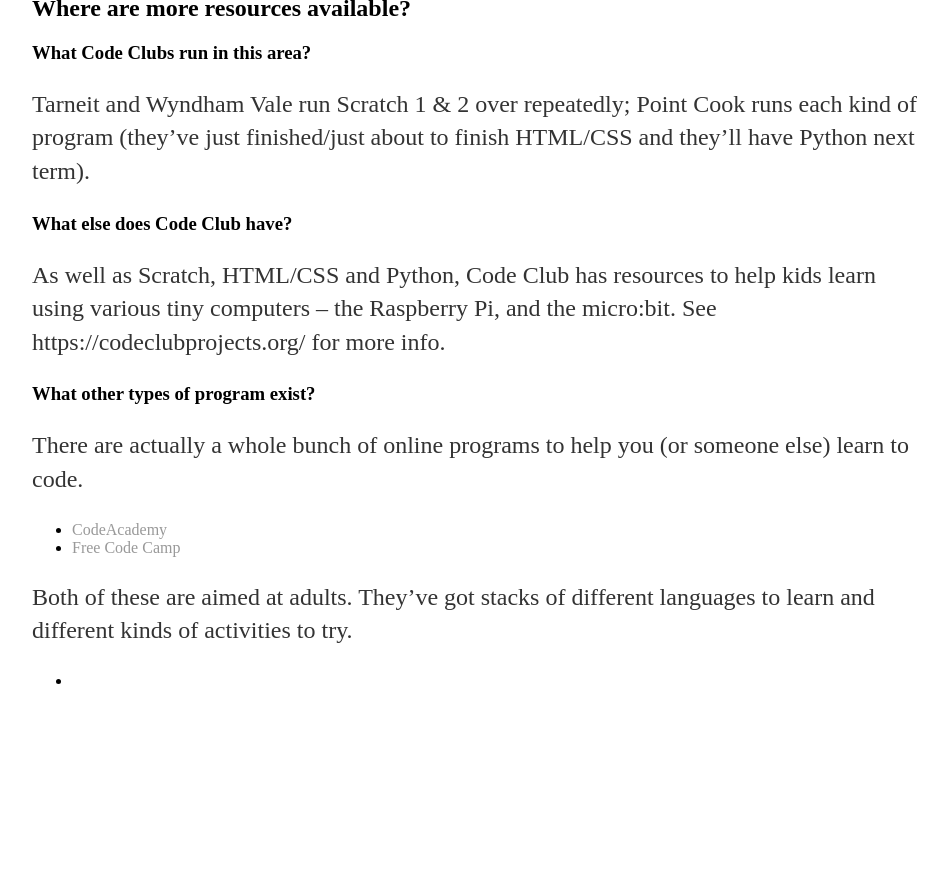
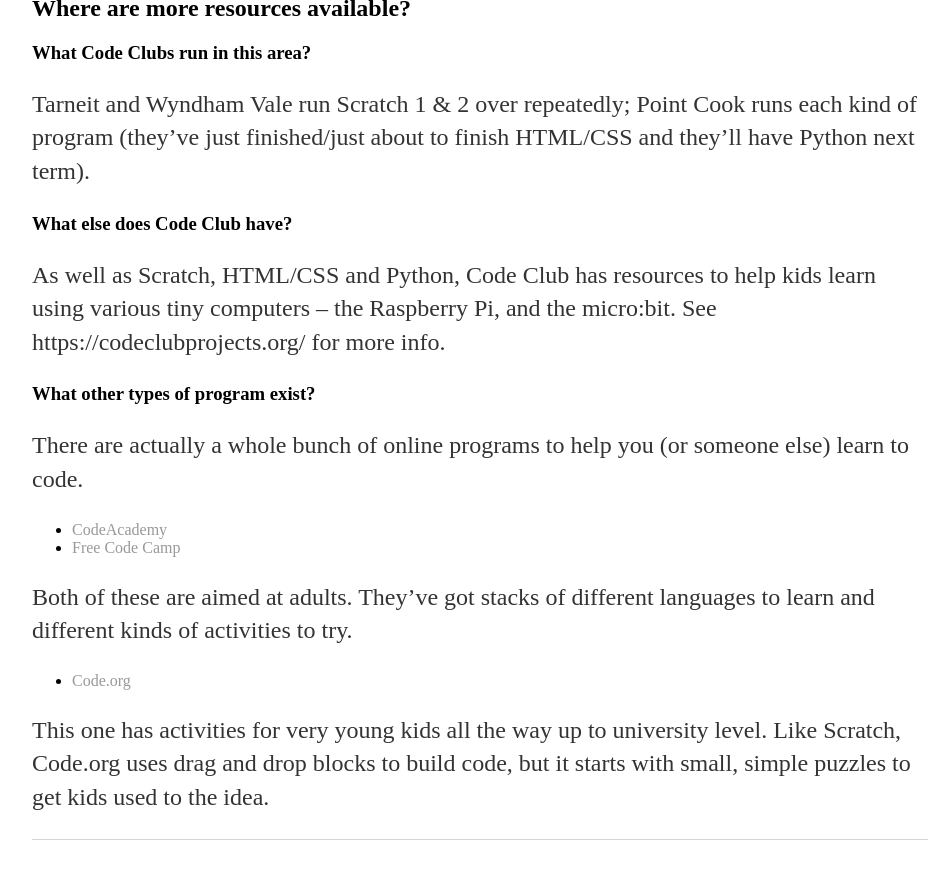
Before and after one commit to emillym/emillym.github.io, a Jekyll site: the page built from index.html, in a window 1280 px wide and 900 px high, scrolled down 2669 px. Shown: the top 879 px of the window, without its empty margins (160-1108 px from the left). Built offline with Jekyll 4.4.1, drawn with Linux system fonts in a browser that asks for light colours; before the commit the page ends 3419 px from its top, so only the background shows below that.

Commit message:
Update index.html

```diff
--- a/index.html
+++ b/index.html
@@ -78,7 +78,7 @@
 	</ul>
 <p>Both of these are aimed at adults. They’ve got stacks of different languages to learn and different kinds of activities to try.</p>
 	<ul>
-	<li><a href="https://code.org/</a>Code.org</li>
+		<li><a href="https://code.org/">Code.org</a></li>
 		</ul>
 <p>This one has activities for very young kids all the way up to university level. Like Scratch, Code.org uses drag and drop blocks to build code, but it starts with small, simple puzzles to get kids used to the idea. </p>
 </div><!-- /.content -->
```
